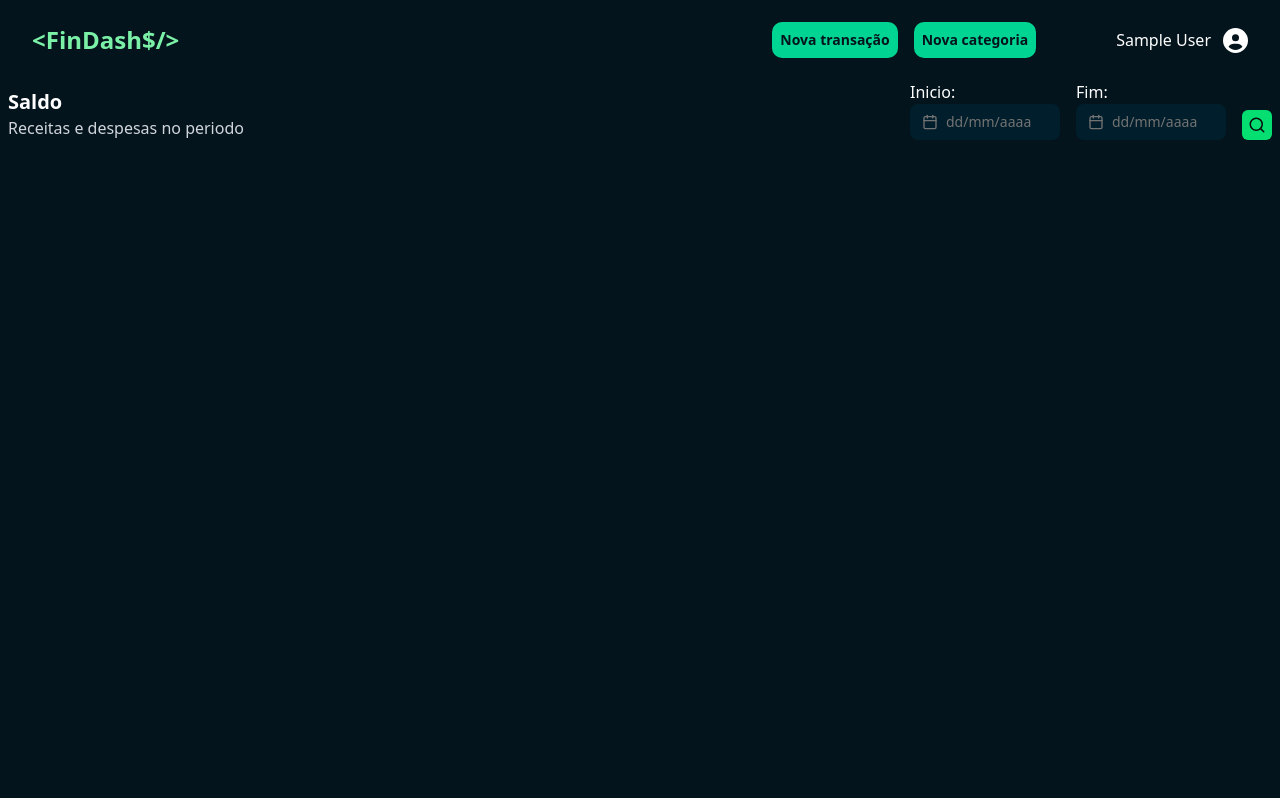
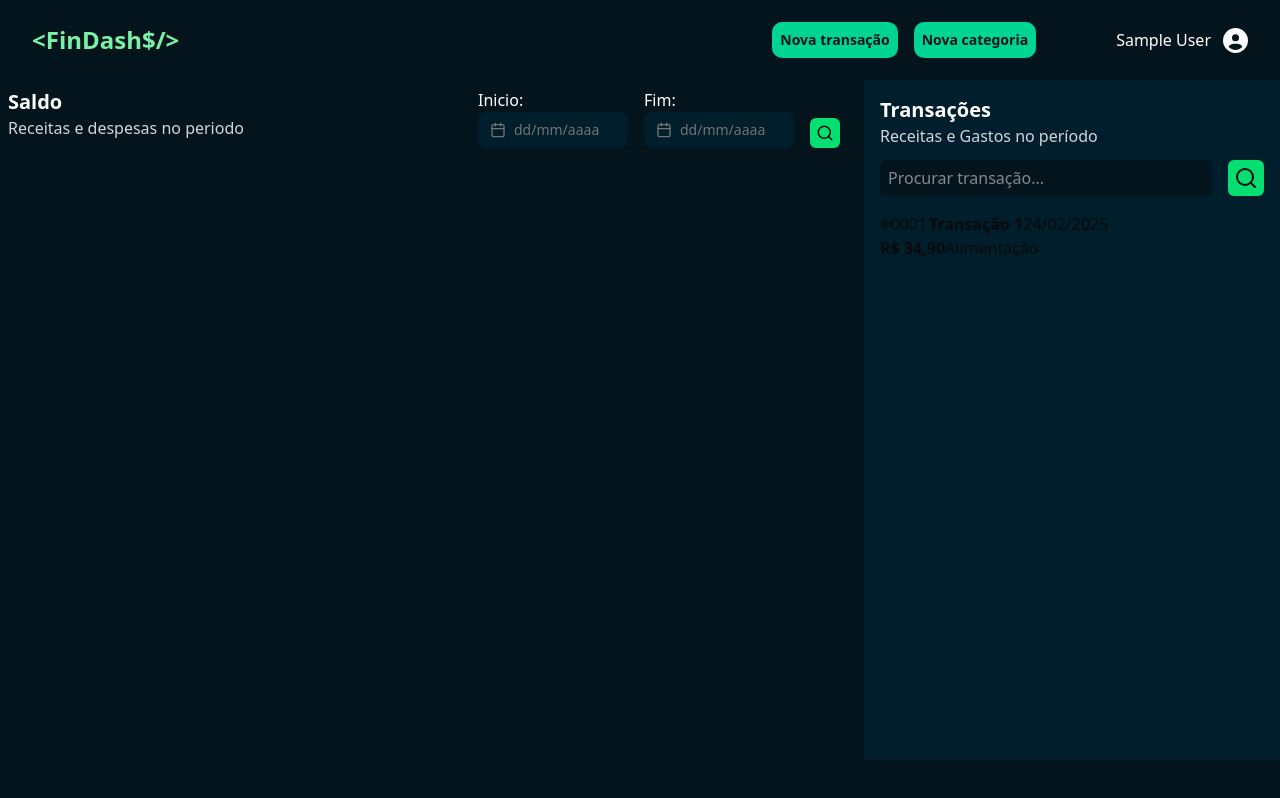
Before and after one commit to CaioMiranda12/dashboard-interface, a Next.js app: page / in a window 1280 px wide. Built offline with nearby package versions, Linux system fonts and the light colour scheme; sample sign-in values are in the browser's storage.

Commit message:
feat: botao de search aos lado dos inputdate colocado com sucesso

```diff
--- a/src/app/(private)/page.tsx
+++ b/src/app/(private)/page.tsx
@@ -1,4 +1,5 @@
 import { InputDate } from "@/components/InputDate";
+import { TransactionItem } from "@/components/transactionItem";
 import { Search } from "lucide-react";
 import { FaSearch } from "react-icons/fa";
 
@@ -6,24 +7,53 @@ import { FaSearch } from "react-icons/fa";
 export default function Home() {
 
   return (
-    <div className="w-full max-w-screen-xl mx-auto px-2 flex flex-col md:flex-row md:justify-between md:items-end">
+    <div className="w-full max-w-screen-xl mx-auto px-2 md:px-0 grid grid-cols-3 gap-x-4 items-start">
+      <div className="flex flex-col md:flex-row md:justify-between col-span-2 p-2">
         <div className="mb-5 lg:mb-0">
           <h1 className="text-white text-xl font-bold">Saldo</h1>
           <p className="text-gray-300">Receitas e despesas no periodo</p>
         </div>
 
-      <div className="flex items-end gap-4">
+        <div className="flex gap-4">
+
+          <div className="flex gap-4">
             <InputDate name="Inicio" />
             <InputDate name="Fim" />
+          </div>
 
+          <div className="flex items-end">
             <button
               className="bg-green-400 hover:bg-green-500 cursor-pointer w-[30px] h-[30px] p-1.5 flex justify-center items-center rounded-sm"
             >
               <Search />
             </button>
           </div>
+        </div>
 
+      </div>
 
+      <div className="col-span-1 bg-[#001E2B] p-4 h-[85vh]">
+        <h1 className="text-white text-xl font-bold">Transações</h1>
+        <p className="text-gray-300">Receitas e Gastos no período</p>
+
+        <div className="flex gap-4 mt-3">
+          <input
+            type="text"
+            placeholder="Procurar transação..."
+            className="bg-[#04141C] w-full rounded-sm text-white px-2"
+          />
+
+          <button
+            className="bg-green-400 hover:bg-green-500 cursor-pointer w-[36px] h-[36px] p-1.5 flex justify-center items-center rounded-sm"
+          >
+            <Search />
+          </button>
+        </div>
+
+        <div className="mt-4">
+          <TransactionItem />
+        </div>
+      </div>
 
     </div>
   )
--- /dev/null
+++ b/src/components/transactionItem/index.tsx
@@ -0,0 +1,18 @@
+export function TransactionItem() {
+  return (
+    <div>
+      <div className="flex flex-start gap-0.5">
+        <span>#0001</span>
+        <div>
+          <strong>Transação 1</strong>
+          <span>24/02/2025</span>
+        </div>
+      </div>
+
+      <div>
+        <strong>R$ 34,90</strong>
+        <span>Alimentação</span>
+      </div>
+    </div>
+  )
+}
```
Lines whose indentation alone changed are shown as unchanged.
